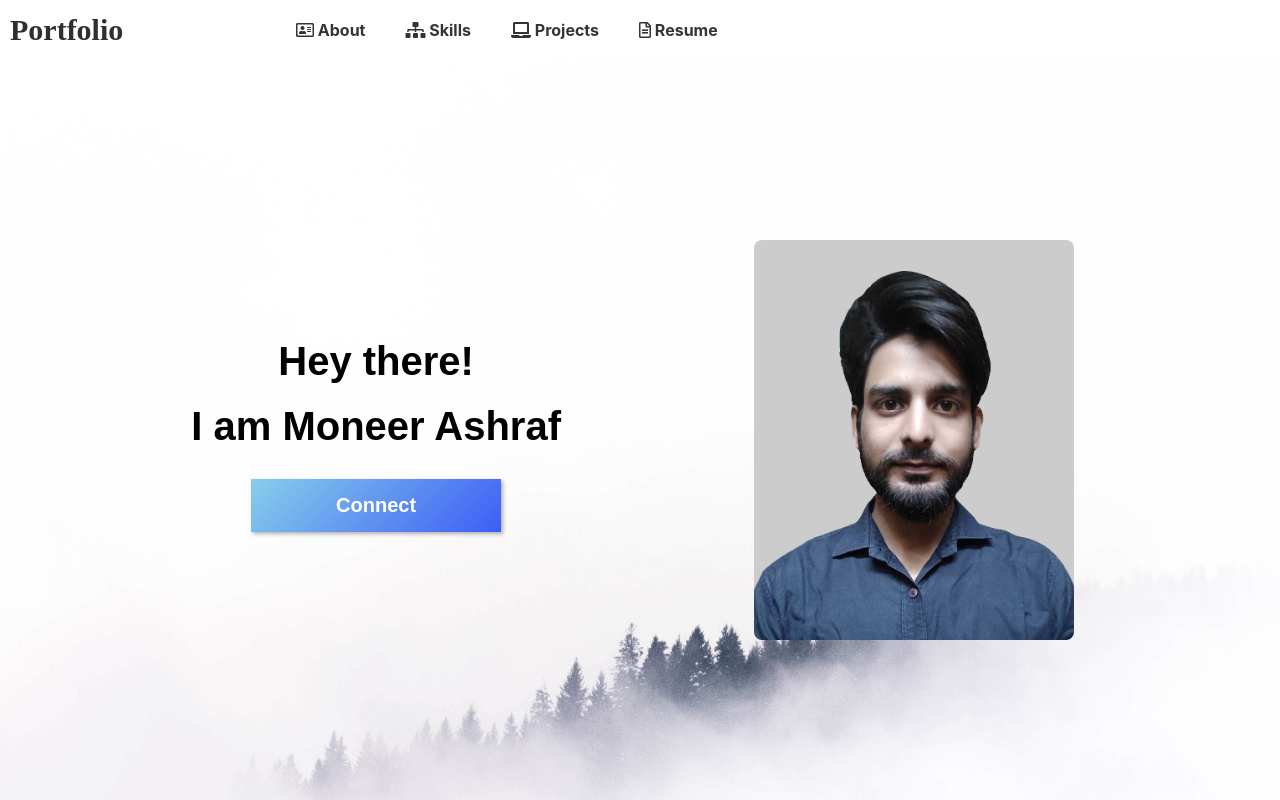
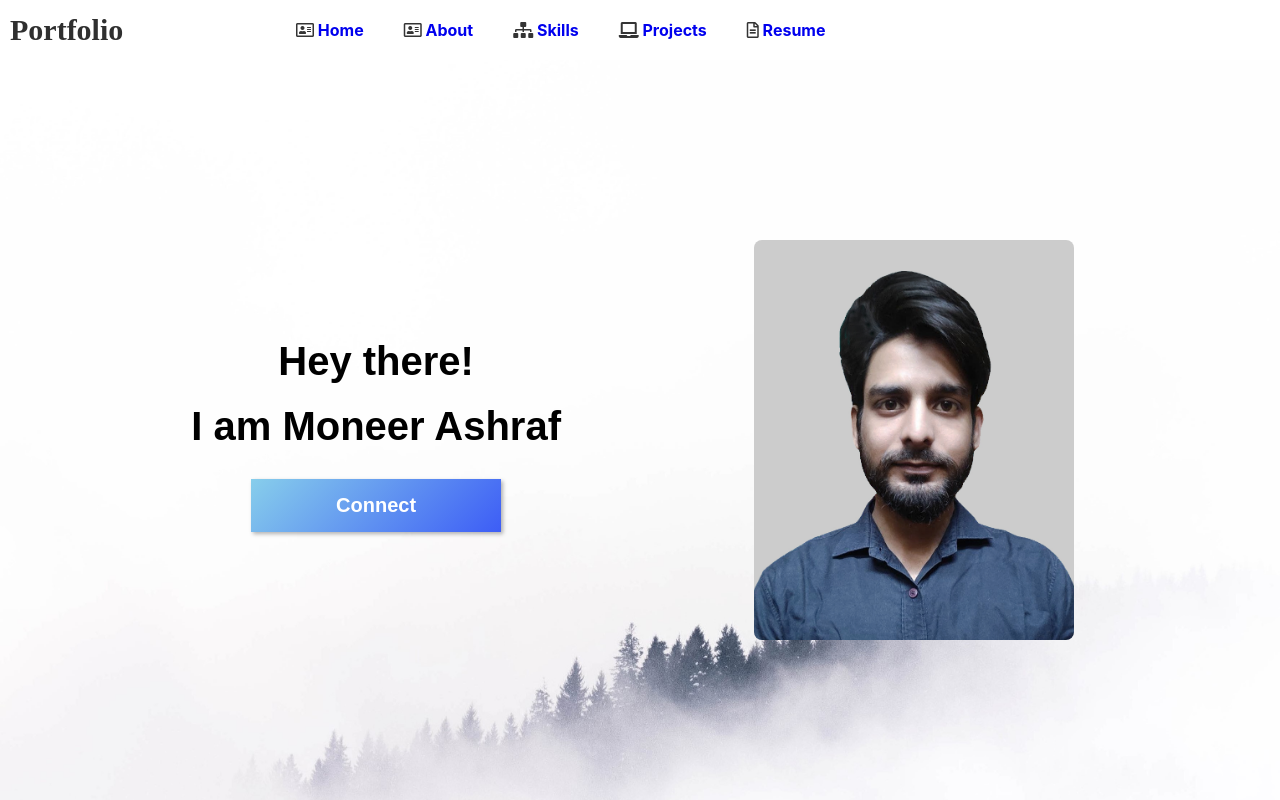
Before and after one commit to moneer824/portfolio, a React (Create React App) app: page / in a window 1280 px wide. Shown: the top 800 px of the page. Built offline with nearby package versions, Linux system fonts and the light colour scheme.

Commit message:
smooth scrolling

```diff
--- a/src/App.css
+++ b/src/App.css
@@ -1,6 +1,13 @@
 * {
   margin: 0;
   padding: 0;
+  text-decoration: none;
+  list-style-type: none
+}
+
+html{
+  scroll-behavior: smooth;
+  scroll-margin: 200px
 }
 
 @import url('https://fonts.googleapis.com/css2?family=Pacifico&family=Raleway&display=swap');
--- a/src/App.js
+++ b/src/App.js
@@ -6,19 +6,17 @@ import Skills from "./components/Skills.js";
 import ProjectComponents from "./components/ProjectComponents.js";
 import Contact from "./components/Contact.js";
 
-
 function App() {
-
   return (
-    <div>
-      <div className="empty"></div>
+    <div id="HOME">
+      <div className="empty"  ></div>
       <div>
         <NavBar />
         <AboutMe />
         <MyDetails />
-        <Skills/>
-      <ProjectComponents/>
-      <Contact/>
+        <Skills />
+        <ProjectComponents />
+        <Contact />
       </div>
     </div>
   );
--- a/src/components/MyDetails.css
+++ b/src/components/MyDetails.css
@@ -4,6 +4,8 @@
   text-align: center;
   background-image: linear-gradient(-45deg, blue, skyblue);
   background-size: 200%;
+  scroll-margin-top: 60px;
+
 }
 .me {
   font-size: 30px;
--- a/src/components/MyDetails.js
+++ b/src/components/MyDetails.js
@@ -5,7 +5,7 @@ import"./MyDetails.css"
 
 export default function MyDetails() {
     return (
-        <div className='details'>
+        <div className='details' id="ABOUT">
             <p className='me'>About Me</p>
             <img src={img1} alt="" />
             <p className='mydetails'>
--- a/src/components/NavBar.js
+++ b/src/components/NavBar.js
@@ -10,10 +10,11 @@ export default function NavBar() {
            <i className="fas fa-bars"></i>
            </label>
            <ul>
-               <li> <i class="far fa-address-card"></i> About</li>
-               <li> <i class="fas fa-sitemap"></i> Skills</li>
-               <li> <i class="fas fa-laptop"></i> Projects</li>
-               <li> <i class="far fa-file-alt"></i> Resume</li>
+               <li> <i class="far fa-address-card"></i> <a href="#HOME"> Home </a></li>
+               <li> <i class="far fa-address-card"></i> <a href="#ABOUT"> About </a></li>
+               <li> <i class="fas fa-sitemap"></i> <a href="#SKILLS"> Skills </a></li>
+               <li> <i class="fas fa-laptop"></i> <a href="#recent-work"> Projects </a></li>
+               <li> <i class="far fa-file-alt"></i><a target="_blank" rel='noreferrer' href="https://drive.google.com/file/d/19rR82dAwqaX_mwkFEx6hBAAth_Fex1C8/view?usp=sharing"> Resume </a> </li>
            </ul>
         </nav>
     )
--- a/src/components/ProjectComponents.css
+++ b/src/components/ProjectComponents.css
@@ -2,4 +2,9 @@
 text-align: center;
 font-size: 30px;
 font-weight: bold;
+
 }
+
+.all-projects{
+scroll-margin-top: 70px;
+}
--- a/src/components/ProjectComponents.js
+++ b/src/components/ProjectComponents.js
@@ -10,7 +10,7 @@ export default function ProjectComponents() {
   const project1 = [logo1, logo2, logo3];
 
   return (
-    <div className="all-projects">
+    <div className="all-projects" id="recent-work">
       <p>Recent Work</p>
       <Projects
         title="Pulseplus clone"
--- a/src/components/SkillComponents.css
+++ b/src/components/SkillComponents.css
@@ -8,6 +8,8 @@
   border-radius: 6px;
   background-image: linear-gradient(-45deg,rgb(255, 255, 255), rgb(135, 235, 217));
   background-size: 200%;
+  scroll-margin-top: 60px;
+
 }
 .skill-comp img{
     width: 100%;
--- a/src/components/Skills.css
+++ b/src/components/Skills.css
@@ -3,6 +3,7 @@
     margin: 30px;
     /* background-image: linear-gradient(-45deg,rgb(15, 179, 40), rgb(135, 235, 217)); */
     background-size: 200%;
+    scroll-margin-top: 60px;
 }
 
 .skills p{
--- a/src/components/Skills.js
+++ b/src/components/Skills.js
@@ -12,7 +12,7 @@ import SkillComponents from './SkillComponents'
 
 export default function Skills() {
     return (
-        <div className='skills'>
+        <div className='skills' id='SKILLS'>
             <p>Skills and Tools</p>
             <div className="tools">
 
```
